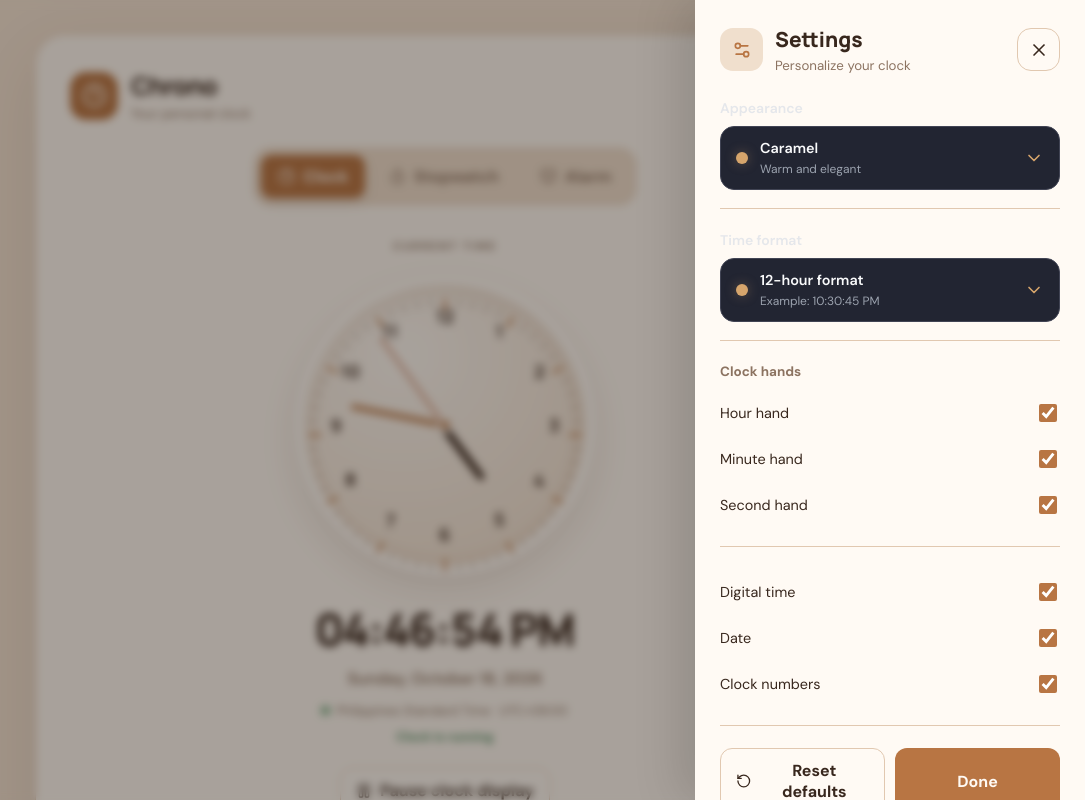
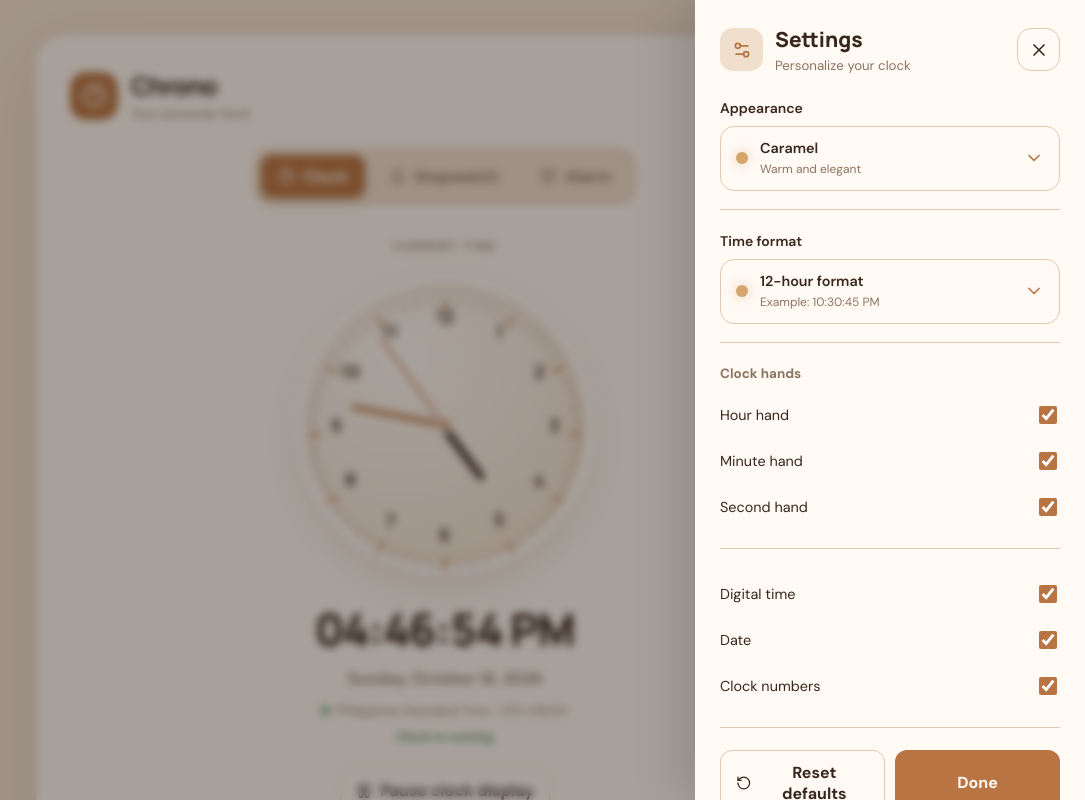
Before and after one commit to hazeljane/chrono-react-clock, a React (Vite) app: page / in a window 1280 px wide. Both pictures are taken after a click on the button "Open clock settings". Shown: the top 800 px of the page, without its empty margins (195-1280 px from the left). Built offline with nearby package versions, Linux system fonts and the light colour scheme.

Commit message:
double check the customdropdown new updgraded

```diff
--- a/src/components/CustomDropdown.css
+++ b/src/components/CustomDropdown.css
@@ -1,21 +1,24 @@
 
 .custom-dropdown {
-  --dropdown-accent: var(--accent-color, #d6a56c);
+  --dropdown-accent: var(--accent, #d6a77d);
 
   position: relative;
   width: 100%;
   max-width: 340px;
   font-family: inherit;
+  color: var(--text);
 }
 
+/* Label */
 .custom-dropdown__label {
   display: block;
   margin-bottom: 9px;
-  color: var(--text-color, #e5e7eb);
+  color: var(--text);
   font-size: 0.875rem;
   font-weight: 600;
 }
 
+/* Selected option */
 .custom-dropdown__trigger {
   display: flex;
   align-items: center;
@@ -24,13 +27,14 @@
   width: 100%;
   min-height: 64px;
   padding: 12px 15px;
-  border: 1px solid var(--border-color, #414454);
+  border: 1px solid var(--line);
   border-radius: 14px;
-  background: var(--surface-color, #222532);
-  color: var(--text-color, #f9fafb);
+  background: var(--surface-solid);
+  color: var(--text);
   text-align: left;
   font: inherit;
   cursor: pointer;
+
   transition:
     border-color 180ms ease,
     box-shadow 180ms ease,
@@ -55,16 +59,14 @@
   min-width: 0;
 }
 
+/* Colored theme indicator */
 .custom-dropdown__color {
   flex: 0 0 12px;
   width: 12px;
   height: 12px;
   border-radius: 50%;
-  box-shadow: 0 0 12px color-mix(
-    in srgb,
-    var(--dropdown-accent),
-    transparent 65%
-  );
+  box-shadow: 0 0 12px
+    color-mix(in srgb, var(--dropdown-accent), transparent 65%);
 }
 
 .custom-dropdown__text {
@@ -81,11 +83,13 @@
 }
 
 .custom-dropdown__description {
-  color: var(--muted-color, #9ca3af);
+  color: var(--muted);
   font-size: 0.75rem;
   font-weight: 400;
+  line-height: 1.4;
 }
 
+/* Animated arrow */
 .custom-dropdown__arrow {
   flex-shrink: 0;
   color: var(--dropdown-accent);
@@ -96,26 +100,32 @@
   transform: rotate(180deg);
 }
 
+/* Dropdown menu */
 .custom-dropdown__menu {
   position: absolute;
   z-index: 100;
   top: calc(100% + 8px);
   left: 0;
   right: 0;
+
   display: flex;
   flex-direction: column;
   gap: 4px;
+
   margin: 0;
   padding: 7px;
   list-style: none;
-  border: 1px solid var(--border-color, #414454);
+
+  border: 1px solid var(--line);
   border-radius: 15px;
-  background: var(--menu-color, #1b1e29);
-  box-shadow: 0 16px 40px rgb(0 0 0 / 30%);
+  background: var(--surface-solid);
+  box-shadow: var(--shadow);
+
   transform-origin: top center;
   animation: dropdown-enter 180ms ease both;
 }
 
+/* Individual options */
 .custom-dropdown__option {
   display: flex;
   align-items: center;
@@ -123,13 +133,16 @@
   width: 100%;
   min-height: 54px;
   padding: 10px 12px;
+
   border: 1px solid transparent;
   border-radius: 10px;
   background: transparent;
-  color: var(--text-color, #f9fafb);
+  color: var(--text);
+
   text-align: left;
   font: inherit;
   cursor: pointer;
+
   transition:
     background 160ms ease,
     border-color 160ms ease,
@@ -137,24 +150,17 @@
 }
 
 .custom-dropdown__option:hover {
-  background: var(--hover-color, #2c3040);
+  background: var(--surface-soft);
 }
 
 .custom-dropdown__option:active {
   transform: scale(0.985);
 }
 
+/* Selected option */
 .custom-dropdown__option.selected {
-  border-color: color-mix(
-    in srgb,
-    var(--dropdown-accent),
-    transparent 65%
-  );
-  background: color-mix(
-    in srgb,
-    var(--dropdown-accent),
-    transparent 91%
-  );
+  border-color: var(--dropdown-accent);
+  background: var(--surface-soft);
 }
 
 .custom-dropdown__option > svg {
@@ -163,6 +169,7 @@
   color: var(--dropdown-accent);
 }
 
+/* Entrance animation */
 @keyframes dropdown-enter {
   from {
     opacity: 0;
@@ -175,6 +182,7 @@
   }
 }
 
+/* Responsive */
 @media (max-width: 480px) {
   .custom-dropdown {
     max-width: 100%;
@@ -185,6 +193,7 @@
   }
 }
 
+/* Accessibility */
 @media (prefers-reduced-motion: reduce) {
   .custom-dropdown *,
   .custom-dropdown *::before,
```
